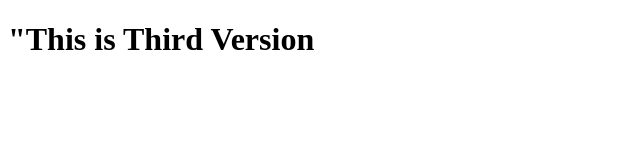
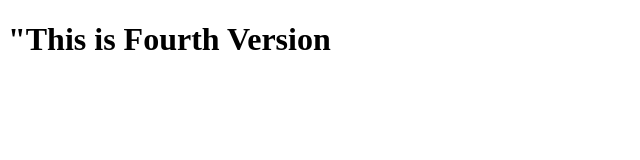
Before and after one commit to PRIYANSHU4061/MyRepo, a plain HTML site: page index.html in a window 1280 px wide. Shown: the whole page, without its empty margins (0-640 px from the left). Drawn offline with Linux system fonts and the light colour scheme.

Commit message:
Fourth Version

```diff
--- a/index.html
+++ b/index.html
@@ -6,6 +6,6 @@
     <title>Document</title>
 </head>
 <body>
-    <h1>"This is Third Version</h1>
+    <h1>"This is Fourth Version</h1>
 </body>
 </html>
```
